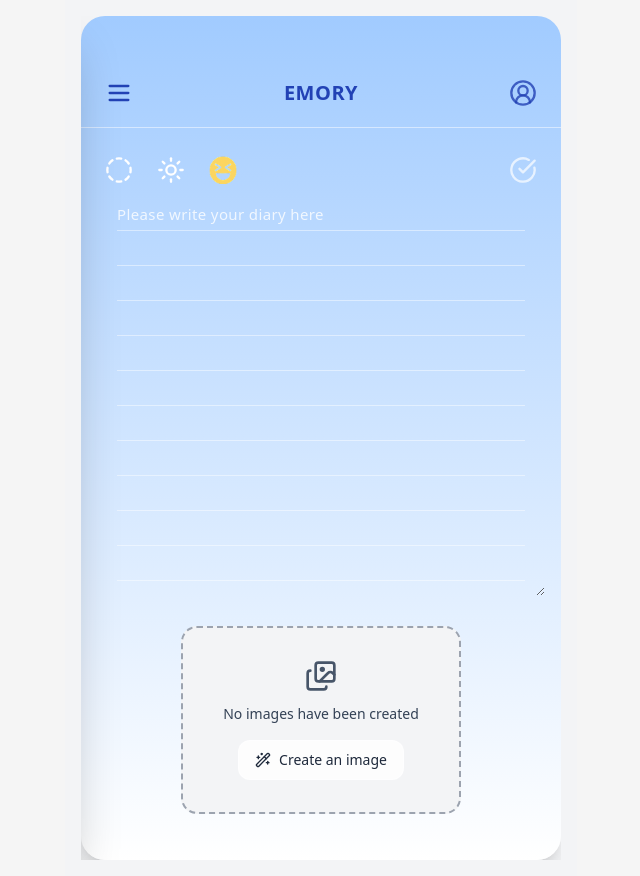
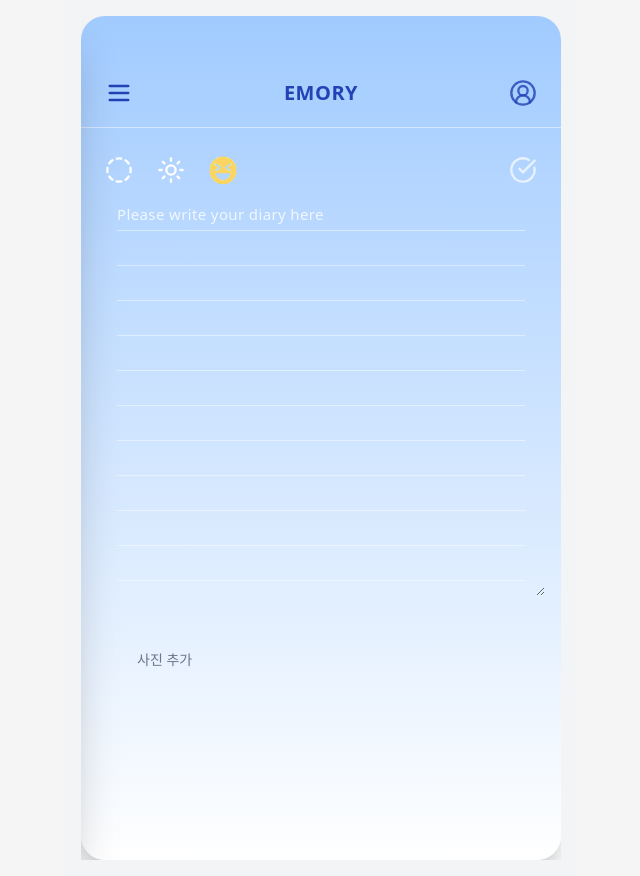
Before and after one commit to APPS-sookmyung/2025-EMORY-client, a React (Vite) app: page /diary-write in a window 1280 px wide. Shown: the whole page, without its empty margins (319-959 px from the left). Built offline with nearby package versions, Linux system fonts and the light colour scheme.

Commit message:
design: 일기 작성 디자인 수정

```diff
--- a/src/pages/diary-library.tsx
+++ b/src/pages/diary-library.tsx
@@ -5,10 +5,48 @@ import ToggleSwitch from "../components/ui/ToggleSwitch";
 import { Menu, CircleUserRound } from "lucide-react";
 
 /* ========= 더미 데이터 ========= */
-const LIBRARY: { year: number; items: number }[] = [
-    { year: 2024, items: 12 },
-    { year: 2025, items: 12 },
+type LibraryMonth = {
+    year: string;
+    images: (string | null)[];
+};
+
+const LIBRARY: LibraryMonth[] = [
+    {
+        year: "2025.11",
+        images: [
+            "https://images.unsplash.com/photo-1500530855697-b586d89ba3ee",
+            null,
+            "https://images.unsplash.com/photo-1469474968028-56623f02e42e",
+            "https://images.unsplash.com/photo-1502082553048-f009c37129b9",
+            null,
+            null,
+            null,
+            null,
+            null,
+            "https://images.unsplash.com/photo-1494526585095-c41746248156",
+            null,
+            null,
+
+        ],
+    },
+    {
+        year: "2025.12",
+        images: [
+            "https://images.unsplash.com/photo-1511765224389-37f0e77cf0eb",
+            "https://images.unsplash.com/photo-1496307042754-b4aa456c4a2d",
+            null,
+            null,
+            null,
+            null,
+            "https://images.unsplash.com/photo-1441974231531-c6227db76b6e",
+            "https://images.unsplash.com/photo-1519681393784-d120267933ba",
+            "https://images.unsplash.com/photo-1500530855697-b586d89ba3ee",
+            "https://images.unsplash.com/photo-1502082553048-f009c37129b9",
+
+        ],
+    },
 ];
+
 
 export default function DiaryLibrary() {
     const [, navigate] = useLocation();
@@ -68,24 +106,40 @@ export default function DiaryLibrary() {
 
                     {/* 연도별 라이브러리 */}
                     <div className="mt-6 space-y-10">
-                        {LIBRARY.map(({ year, items }) => (
+                        {LIBRARY.map(({ year, images }) => (
                             <section key={year}>
-                                <h2 className="text-lg font-semibold text-gray-500 mb-3 px-4">{year}</h2>
+                                <h2 className="text-lg font-semibold text-gray-500 mb-3 px-4">
+                                    {year}
+                                </h2>
+
                                 <div className="grid grid-cols-4 gap-2 px-4">
-                                    {Array.from({ length: items }).map((_, idx) => (
+                                    {images.map((src, idx) => (
                                         <div
                                             key={idx}
-                                            className="aspect-square rounded-xl bg-blue-300/60 border border-white/50
-                                 shadow-[0_8px_18px_rgba(30,64,175,0.15)]
-                                 hover:shadow-[0_10px_22px_rgba(30,64,175,0.22)]
-                                 transition-shadow"
-                                        />
+                                            className="
+        aspect-square rounded-xl overflow-hidden
+        border border-white/50
+        shadow-[0_8px_18px_rgba(30,64,175,0.15)]
+        hover:shadow-[0_10px_22px_rgba(30,64,175,0.22)]
+        transition-shadow
+        bg-blue-300/60
+      "
+                                        >
+                                            {src && (
+                                                <img
+                                                    src={src}
+                                                    alt={`${year} diary ${idx + 1}`}
+                                                    className="w-full h-full object-cover"
+                                                />
+                                            )}
+                                        </div>
                                     ))}
                                 </div>
+
                             </section>
                         ))}
-                        <div className="h-4" />
                     </div>
+
                 </main>
             </div>
         </div>
--- a/src/pages/diary-write.tsx
+++ b/src/pages/diary-write.tsx
@@ -1,15 +1,10 @@
 import { useMemo, useState, useRef, useEffect } from "react";
-import {
-  Menu, CircleUserRound, CircleCheckBig,
-  CircleDashed, Images as ImageIcon, X, Loader2, Wand2
-} from "lucide-react";
+import { Menu, CircleUserRound, CircleCheckBig, CircleDashed } from "lucide-react";
 import { Button } from "../components/ui/button";
 import { useToast } from "../hooks/use-toast";
 import { useLocation } from "wouter";
 import { useSidebar } from "../components/sidebar/SidebarContext";
 import { CloudSun, CloudRain, Snowflake, Cloud, Sun } from "lucide-react";
-
-
 
 // 이모지 경로
 import angryEmoji from "../assets/img/emotion/angry-emoji.png";
@@ -29,7 +24,6 @@ export default function DiaryWriting() {
   const [showWeatherPicker, setShowWeatherPicker] = useState(false);
   const [selectedWeather, setSelectedWeather] = useState("");
 
-  // const [isMuted, setIsMuted] = useState(false);
   const WEATHER_OPTIONS = [
     { icon: <Sun className="text-yellow-400" />, label: "맑음" },
     { icon: <CloudSun className="text-orange-400" />, label: "구름" },
@@ -59,7 +53,7 @@ export default function DiaryWriting() {
     toast({
       title: "작성 완료",
       description: selectedFeedback
-        ? `피드백 : "${selectedFeedback}" 로 저장했어요.`
+        ? `피드백 : "${selectedFeedback}"로 저장했어요.`
         : "일기 작성을 완료했습니다.",
     });
   };
@@ -71,9 +65,19 @@ export default function DiaryWriting() {
     closeFeedbackModal();
   };
 
-  // AI 생성 이미지 (UI만)
-  const [images, setImages] = useState<string[]>([]);
-  const [isGenLoading, setIsGenLoading] = useState(false);
+  // 사진 업로드
+  const [images, setImages] = useState<File[]>([]);
+
+  const onAddImages = (e: React.ChangeEvent<HTMLInputElement>) => {
+    if (!e.target.files) return;
+    const files = Array.from(e.target.files);
+    setImages(prev => [...prev, ...files]);
+  };
+
+  const removeImage = (idx: number) => {
+    setImages(prev => prev.filter((_, i) => i !== idx));
+  };
+
 
   // 이모지 선택 상태
   const [selectedEmoji, setSelectedEmoji] = useState<string | null>(null);
@@ -144,23 +148,6 @@ export default function DiaryWriting() {
       toast({ title: "다시 수정", description: "일기를 다시 수정합니다." });
     }
   };
-
-  // 백엔드 연결 포인트 (이미지 생성 요청)
-  const onRequestAIGenerate = async () => {
-    try {
-      setIsGenLoading(true);
-      // TODO: 실제 API 호출
-      // const res = await fetch("/api/generate-image", { method:"POST" });
-      // const data = await res.json(); // { images: string[] }
-      // setImages(data.images);
-      toast({ title: "이미지 생성 요청", description: "이미지 생성을 요청했습니다." });
-    } finally {
-      setIsGenLoading(false);
-    }
-  };
-
-  const removeImage = (idx: number) =>
-    setImages(prev => prev.filter((_, i) => i !== idx));
 
   return (
     // App.tsx의 480x844 프레임 안을 꽉 채움
@@ -352,74 +339,68 @@ export default function DiaryWriting() {
             style={linesBg}
           />
 
-          {/* === AI 생성 이미지 섹션 === */}
-          <section className="mt-6 pb-4">
-            {images.length > 0 ? (
-              <>
-                <div className="grid grid-cols-3 gap-3 max-w-[280px] mx-auto">
-                  {images.map((src, idx) => (
-                    <div key={idx} className="relative group">
-                      <img
-                        src={src}
-                        alt={`ai-gen-${idx}`}
-                        className="h-28 w-full object-cover rounded-xl shadow-sm"
-                      />
+          {/* 사진 추가 영역 */}
+          <div className="mt-6 px-5">
+            {/* 숨겨진 파일 인풋 */}
+            <input
+              type="file"
+              accept="image/*"
+              multiple
+              id="image-upload"
+              className="hidden"
+              onChange={onAddImages}
+              disabled={isCompleted}
+            />
+
+            {/* 버튼 */}
+            <label
+              htmlFor="image-upload"
+              className={`
+    mt-6 ml-5 inline-flex items-center gap-2
+    text-slate-700/70 text-sm
+    cursor-pointer
+    hover:text-white
+    transition
+    ${isCompleted ? "opacity-40 pointer-events-none" : ""}
+  `}
+            >
+              <span>사진 추가</span>
+            </label>
+
+
+
+
+            {/* 미리보기 */}
+            {images.length > 0 && (
+              <div className="mt-4 flex gap-3 overflow-x-auto no-scrollbar">
+                {images.map((file, idx) => (
+                  <div
+                    key={idx}
+                    className="relative w-24 h-24 rounded-xl overflow-hidden shadow"
+                  >
+                    <img
+                      src={URL.createObjectURL(file)}
+                      alt={`preview-${idx}`}
+                      className="w-full h-full object-cover"
+                    />
+                    {!isCompleted && (
                       <button
                         type="button"
                         onClick={() => removeImage(idx)}
-                        className="absolute -top-2 -right-2 hidden group-hover:flex h-7 w-7 items-center justify-center rounded-full bg-white/90 shadow border border-slate-200"
-                        aria-label="이미지 삭제"
-                        title="삭제"
+                        className="absolute top-1 right-1 w-6 h-6 rounded-full
+                bg-black/50 text-white text-xs
+                flex items-center justify-center"
                       >
-                        <X className="h-4 w-4 text-slate-700" />
+                        ✕
                       </button>
-                    </div>
-                  ))}
-                </div>
-
-                <div className="flex justify-end mt-3">
-                  <Button
-                    type="button"
-                    onClick={onRequestAIGenerate}
-                    disabled={isGenLoading}
-                    className="rounded-xl bg-white/80 hover:bg-white text-slate-800 border border-white/60 h-9 px-3 text-sm"
-                  >
-                    {isGenLoading ? (
-                      <span className="inline-flex items-center gap-2">
-                        <Loader2 className="h-4 w-4 animate-spin" /> 다시 생성
-                      </span>
-                    ) : (
-                      <span className="inline-flex items-center gap-2">
-                        <Wand2 className="h-4 w-4" /> 다시 생성
-                      </span>
                     )}
-                  </Button>
-                </div>
-              </>
-            ) : (
-              // 이미지 없을 때: 박스 안에 버튼
-              <div className="border-2 border-dashed border-gray-400 rounded-2xl p-8 text-center bg-gray-100 flex flex-col items-center justify-center max-w-[280px] mx-auto">
-                <ImageIcon className="h-8 w-8 text-slate-600 mb-3" />
-                <p className="text-slate-700 text-sm mb-4">No images have been created</p>
-                <Button
-                  type="button"
-                  onClick={onRequestAIGenerate}
-                  disabled={isGenLoading}
-                  className="rounded-xl bg-white/80 hover:bg-white text-slate-800 border border-white/60"
-                >
-                  {isGenLoading ? (
-                    <span className="inline-flex items-center gap-2">
-                      <Loader2 className="h-4 w-4 animate-spin" /> 생성 중
-                    </span>
-                  ) : (
-                    <span className="inline-flex items-center gap-2">
-                      <Wand2 className="h-4 w-4" /> Create an image
-                    </span>
-                  )}
-                </Button>
+                  </div>
+                ))}
               </div>
             )}
-          </section>
+          </div>
+
+
         </div>
       </div>
 
--- a/src/pages/start-page.tsx
+++ b/src/pages/start-page.tsx
@@ -5,7 +5,6 @@ import { Button } from "../components/ui/button"
 import { GoogleIcon, AppleIcon, KakaoIcon } from "../components/ui/socialicons"
 import Hamburger from "../components/common/Hamburger"
 import { useToast } from '../hooks/use-toast';
-import { useLocation } from "wouter";
 
 
 export default function StartPage() {
```
Also changed, not shown: src/pages/diary-preview.tsx (+21 -9 lines).
